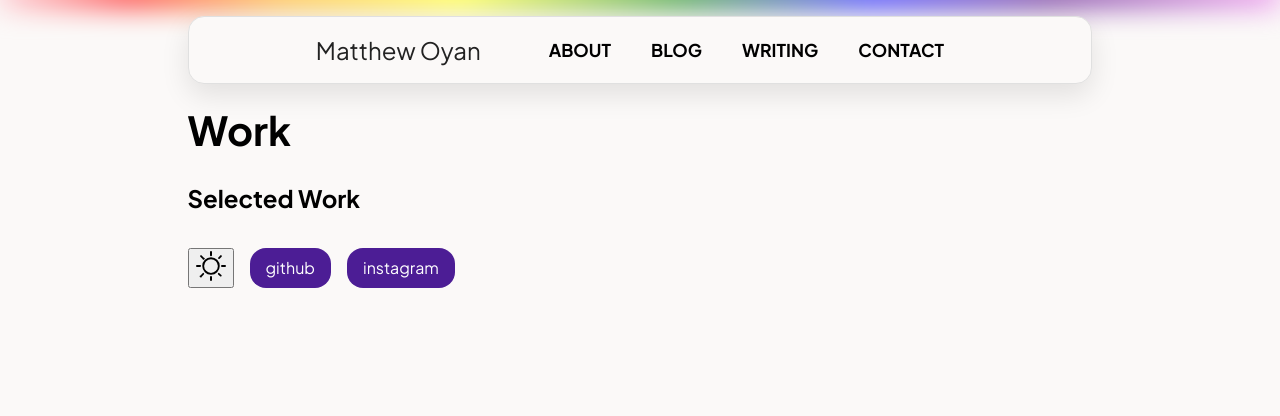
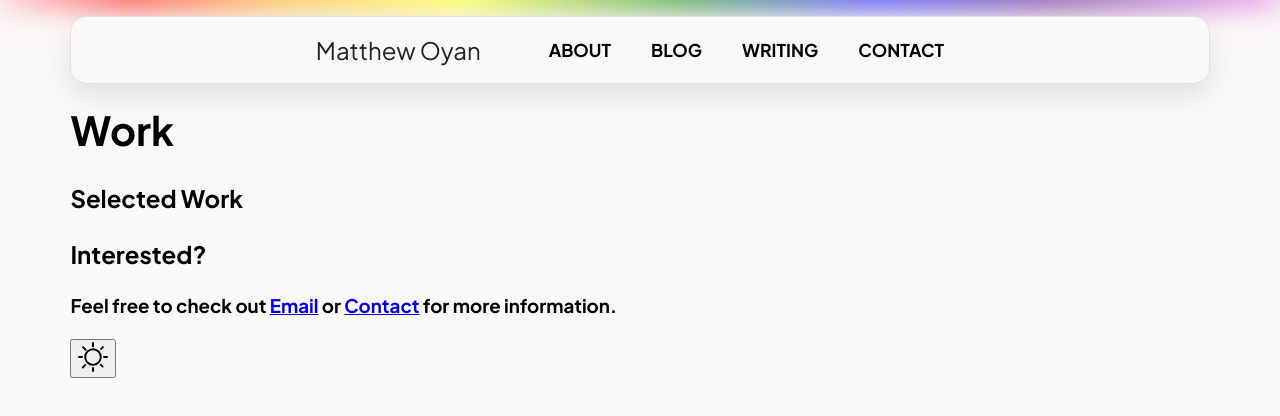
Before and after one commit to sgtlighttree/mywebsite, an Astro site: page / in a window 1280 px wide. Built offline with nearby package versions, Linux system fonts and the light colour scheme; Astro itself is replaced by a stand-in of ours.

Commit message:
made page wider, moved theme toggle back to footer

```diff
--- a/src/components/Footer.astro
+++ b/src/components/Footer.astro
@@ -3,15 +3,15 @@ import Social from './Social.astro';
 import ThemeIcon from './ThemeIcon.astro';
 ---
 <style>
-  footer {
-    display: flex;
-    gap: 1rem;
-    margin-top: 2rem;
-  }
+
 </style>
 
 <footer>
+  <h2>Interested?</h2>
+  <h3>Feel free to check out <a href="mailto:matthew.oyan@protonmail.com">Email</a> or <a href="/contact/">Contact</a> for more information.</h3>
   <ThemeIcon />
+  <!--
   <Social platform="github" username="sgtlighttree" />
   <Social platform="instagram" username="sgtlighttree" />
+   -->
 </footer>
--- a/src/styles/global.css
+++ b/src/styles/global.css
@@ -19,7 +19,7 @@ html.dark {
 body {
   margin: 0 auto;
   width: 100%;
-  max-width: 80ch;
+  max-width: 100ch;
   padding: 1rem;
   line-height: 1.5;
 
```
